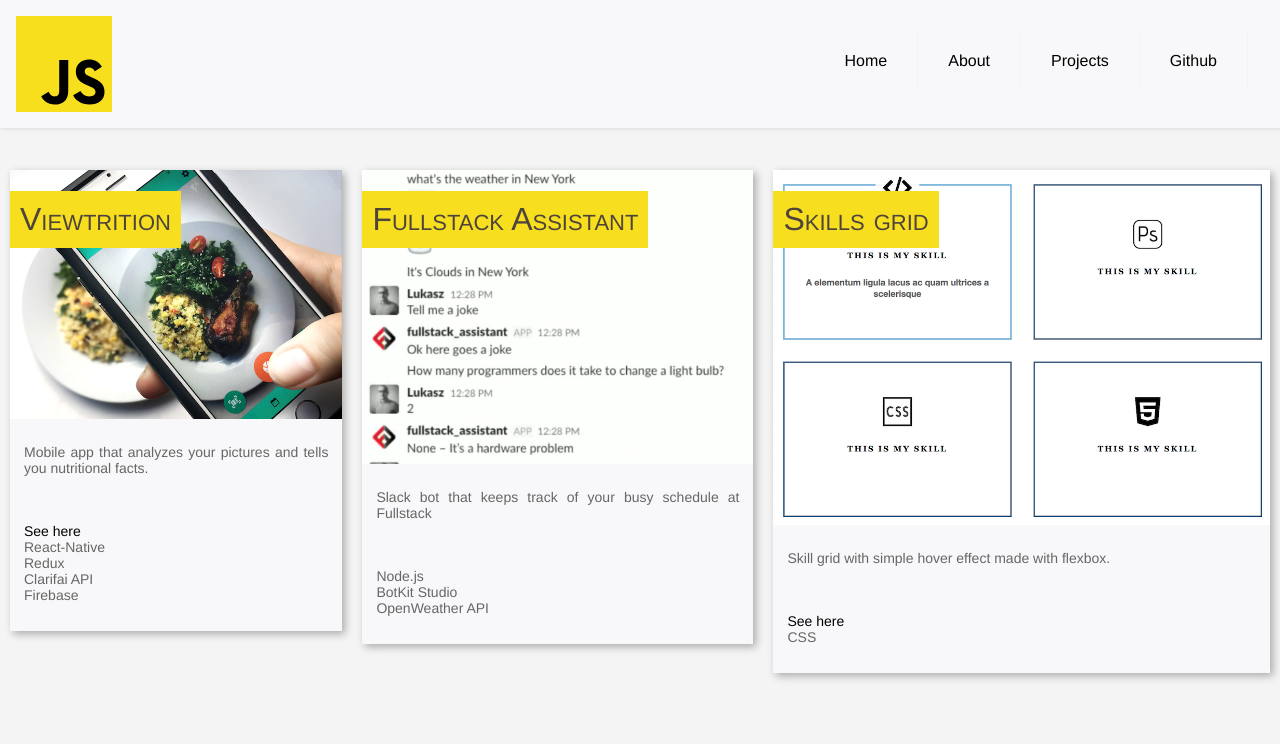
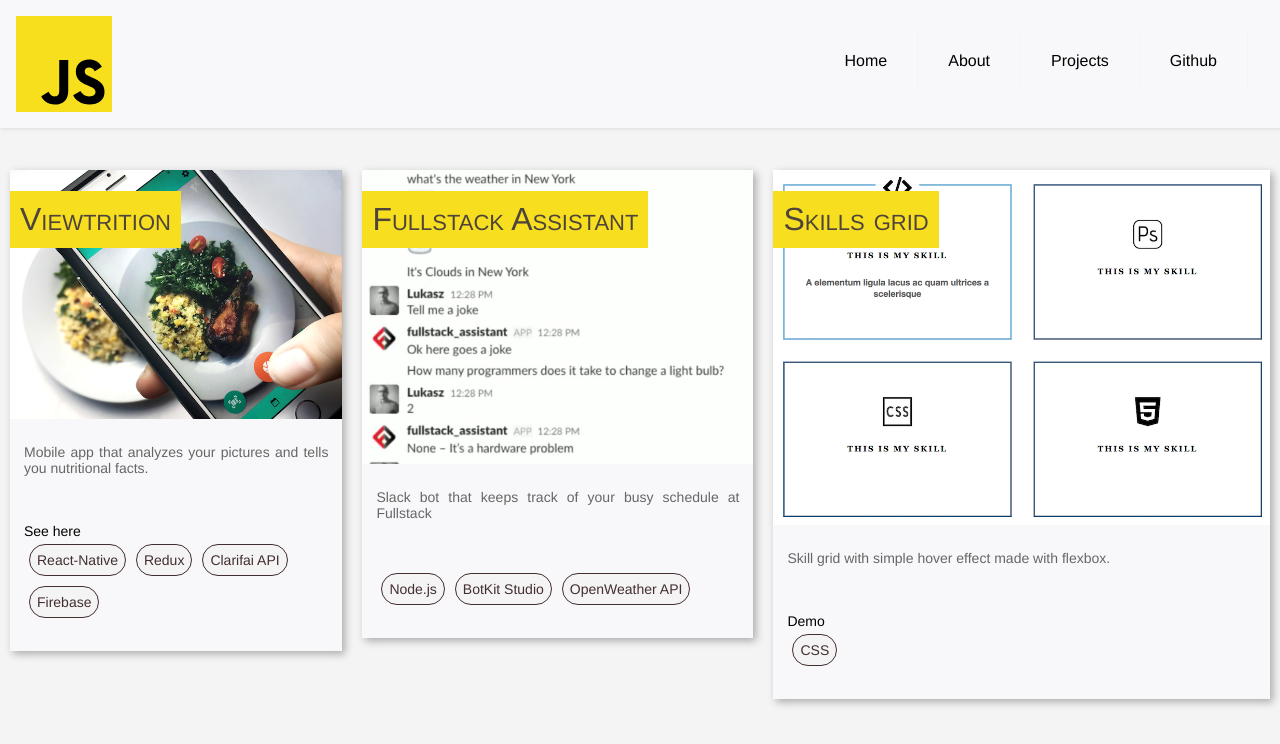
Before and after one commit to kapicaluk/homepage, a React (Create React App) app: page /projects in a window 1280 px wide. Shown: the top 744 px of the page. Built offline with nearby package versions, Linux system fonts and the light colour scheme.

Commit message:
tech buttons

```diff
--- a/src/App.js
+++ b/src/App.js
@@ -5,7 +5,7 @@
 import About from './About'
 import {BrowserRouter as Router, Route, Switch  } from "react-router-dom";
 import Navigation from "./Navigation";
-import Footer from './Footer';
+
 
 class App extends Component {
   render() {
--- a/src/Projects.css
+++ b/src/Projects.css
@@ -30,6 +30,23 @@
 .projects-img {
   width: 100%;
 }
+.projects-stack {
+  display: flex;
+  flex-direction: row;
+  flex-wrap: wrap;
+}
+
+.projects-btn {
+  border: 1px solid;
+  border-radius: 23px;
+  padding: 7px;
+  text-decoration: none;
+  background-color: #f4f4f4;
+  margin: 5px;
+  text-align: center;
+  color: #432e30;
+
+}
 
 @media screen and (max-width: 1000px) {
   .projects {
--- a/src/Projects.js
+++ b/src/Projects.js
@@ -16,11 +16,11 @@
             facts.
             <hr />
             <a href="https://youtu.be/w72mSp2WKW0">See here</a>
-            <ul>
-              <li>React-Native</li>
-              <li>Redux</li>
-              <li>Clarifai API</li>
-              <li>Firebase</li>
+            <ul class="projects-stack">
+              <li className="projects-btn">React-Native</li>
+              <li className="projects-btn">Redux</li>
+              <li className="projects-btn">Clarifai API</li>
+              <li className="projects-btn">Firebase</li>
             </ul>
           </p>
         </div>
@@ -29,11 +29,11 @@
           <img src={slackbot} className="projects-img" />
           <p className="projects-copy">
             Slack bot that keeps track of your busy schedule at Fullstack
-            <hr/>
-            <ul>
-              <li>Node.js</li>
-              <li>BotKit Studio</li>
-              <li>OpenWeather API</li>
+            <hr />
+            <ul class="projects-stack">
+              <li className="projects-btn">Node.js</li>
+              <li className="projects-btn">BotKit Studio</li>
+              <li className="projects-btn">OpenWeather API</li>
             </ul>
           </p>
         </div>
@@ -42,12 +42,10 @@
           <img src={skills} className="projects-img" />
           <p className="projects-copy">
             Skill grid with simple hover effect made with flexbox.
-            <hr/>
-            <ul>
-              <a href="https://kapicaluk.github.io/skills-css/">
-                <li>See here</li>
-              </a>
-              <li>CSS</li>
+            <hr />
+            <a href="https://kapicaluk.github.io/skills-css/">Demo</a>
+            <ul class="projects-stack">
+              <li className="projects-btn">CSS</li>
             </ul>
           </p>
         </div>
```
Also changed, not shown: src/Navigation.js (line endings or trailing spaces).
